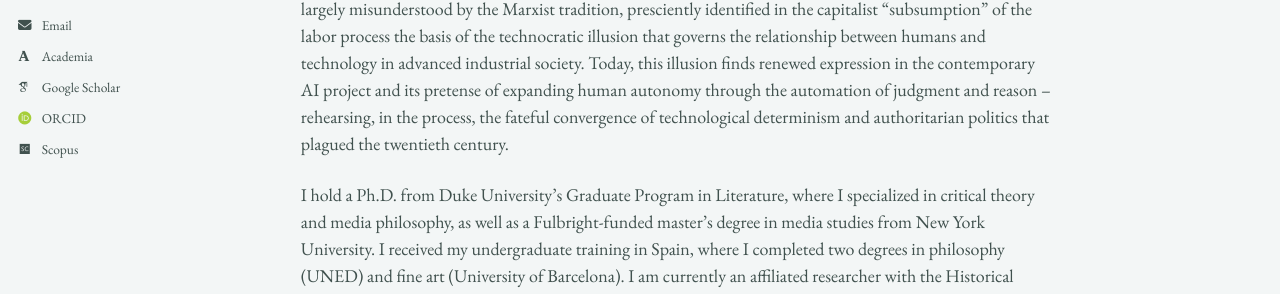
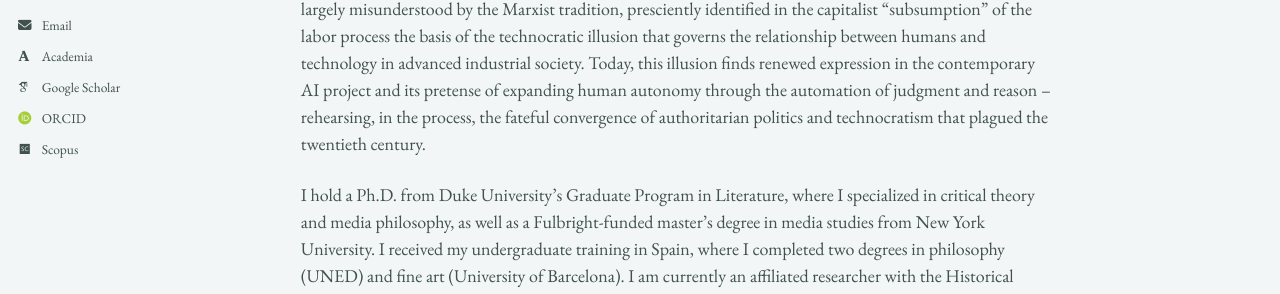
Before and after one commit to epujol90/epujol90.github.io, a Jekyll site: the page built from _pages/about.md, in a window 1280 px wide and 1069 px high. Shown: the part 413-707 px from the top of the window. Built offline with Jekyll 4.4.1, drawn with Linux system fonts in a browser that asks for light colours; some web fonts are replaced; a script bundle is joined from its source files by our own code; library files that are not in the unit come from our copies; some of the changed text lies outside the part shown.

Commit message:
Update about.md

```diff
--- a/_pages/about.md
+++ b/_pages/about.md
@@ -8,6 +8,6 @@ redirect_from:
 ---
 I am a scholar of technology, media, and aesthetics trained in continental philosophy and critical theory in Europe and the United States. My research examines how the material infrastructures of the modern world embody and uphold relations of power and domination, despite professing to liberate humanity from scarcity and toil.
 
-During my doctoral studies, I focused on the _longue durée_ of industrial modernity and the machine-mediated ordering of life in technologized society, tracing its roots to the nineteenth century. My dissertation, “Karl Marx, Philosopher of Technics: Critique, Alienation, and the Materiality of Social Power,” grounded this historical inquiry in Marx’s engagement with the industrial literature of his time, reconstructing -- against prevailing productivist and economicist readings -- how he theorized the relationship between capitalism and modern technological transformations. I argued that Marx’s account of industrial development, though largely misunderstood by the Marxist tradition, presciently identified in the capitalist "subsumption" of the labor process the basis of the technocratic illusion that governs the relationship between humans and technology in advanced industrial society. Today, this illusion finds renewed expression in the contemporary AI project and its pretense of expanding human autonomy through the automation of judgment and reason -- rehearsing, in the process, the fateful convergence of technological determinism and authoritarian politics that plagued the twentieth century.
+During my doctoral studies, I focused on the _longue durée_ of industrial modernity and the machine-mediated ordering of life in technologized society, tracing its roots to the nineteenth century. My dissertation, “Karl Marx, Philosopher of Technics: Critique, Alienation, and the Materiality of Social Power,” grounded this historical inquiry in Marx’s engagement with the industrial literature of his time, reconstructing -- against prevailing productivist and economicist readings -- how he theorized the relationship between capitalism and modern technological transformations. I argued that Marx’s account of industrial development, though largely misunderstood by the Marxist tradition, presciently identified in the capitalist "subsumption" of the labor process the basis of the technocratic illusion that governs the relationship between humans and technology in advanced industrial society. Today, this illusion finds renewed expression in the contemporary AI project and its pretense of expanding human autonomy through the automation of judgment and reason -- rehearsing, in the process, the fateful convergence of authoritarian politics and technocratism that plagued the twentieth century.
 
 I hold a Ph.D. from Duke University’s Graduate Program in Literature, where I specialized in critical theory and media philosophy, as well as a Fulbright-funded master’s degree in media studies from New York University. I received my undergraduate training in Spain, where I completed two degrees in philosophy (UNED) and fine art (University of Barcelona). I am currently an affiliated researcher with the Historical Materialism Studies Group of the Societat Catalana de Filosofia -- the philosophy section of the Institut d’Estudis Catalans, the highest academic body for the Catalan language and culture. My work has appeared in _South Atlantic Quarterly_ and _Marx and Philosophy Review of Books_, with further articles under review or in preparation for _Historical Materialism_, _Theory, Culture & Society_, and a special issue of _Qui Parle_. Alongside my research, I have developed substantive experience in writing pedagogy, including two years of writing center practice at Duke’s Thompson Writing Studio and teaching writing-intensive courses on media theory, philosophy of technology, and the history and politics of AI.
```
